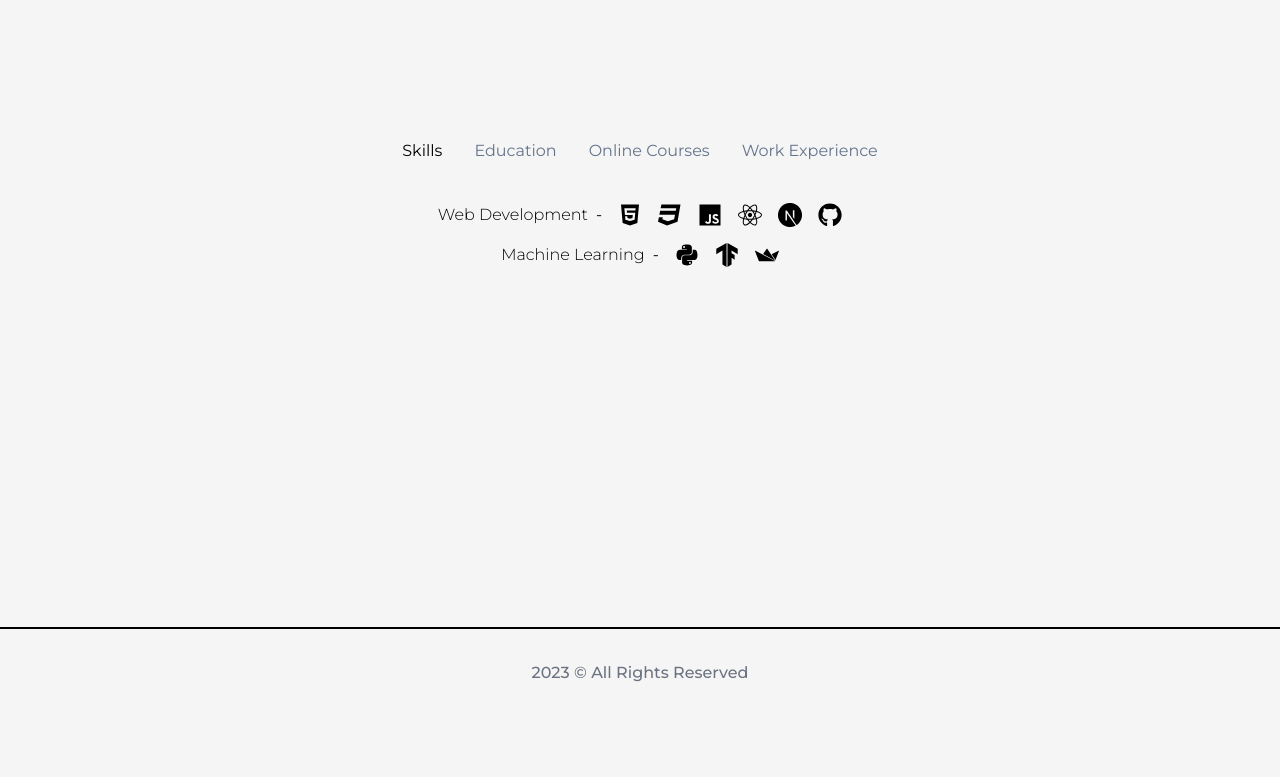
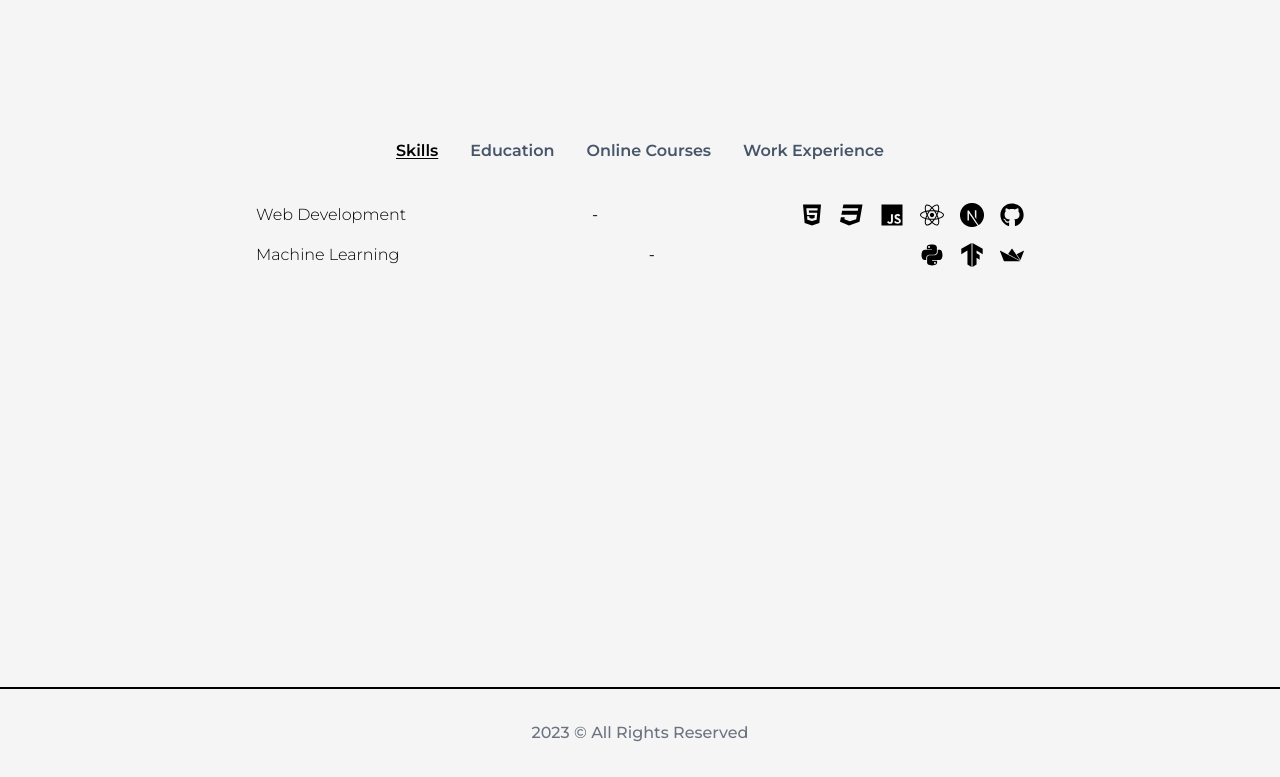
Before and after one commit to ikReza/ikr-portfolio, a Next.js app: page /about in a window 1280 px wide. Shown: the part 1217-1994 px from the top of the page. Before the commit the page ends 1934 px from the top, so only its background shows below. Built offline with nearby package versions, Linux system fonts and the light colour scheme.

Commit message:
skills update

```diff
--- a/src/app/about/Skills.jsx
+++ b/src/app/about/Skills.jsx
@@ -75,7 +75,7 @@ const aboutData = [
     title: "Work Experience",
     info: [
       {
-        subTitle: "Civil Engineer",
+        subTitle: "Jr. Civil Engineer",
         stage: "2021 - Present",
       },
       {
@@ -90,35 +90,42 @@ const Skills = () => {
 
   return (
     <div className="mt-48 mx-auto flex flex-col items-center">
-      <h2 className="mb-32 text-8xl font-bold text-center">Skills</h2>
-      <div className="flex flex-col w-full h-[360px]">
+      <h2 className="mb-32 font-bold !text-4xl text-center lg:!text-left sm:!text-6xl md:!text-7xl lg:!text-8xl">
+        Skills
+      </h2>
+      <div className="flex flex-col w-full h-[420px]">
         <div className="flex gap-x-4 xl:gap-x-8 mx-auto mb-4">
           {aboutData.map((item, itemIdx) => (
             <button
               key={itemIdx}
               className={`${
-                index === itemIdx ? "text-black" : "text-slate-500"
-              }`}
+                index === itemIdx
+                  ? "text-black underline underline-offset-2"
+                  : "text-slate-600"
+              } font-semibold`}
               onClick={() => setIndex(itemIdx)}
             >
               {item.title}
             </button>
           ))}
         </div>
-        <div className="py-2 md:py-6 flex flex-col items-center gap-y-2 md:gap-y-4">
+        <div className="py-2 md:py-6 flex flex-col w-9/12 mx-auto gap-y-2 md:gap-y-4">
           {aboutData[index].info.map((item, itemIdx) => (
             <div
               key={itemIdx}
-              className="flex flex-col items-center md:flex-row gap-x-2"
+              className="w-full flex flex-col items-center md:flex-row md:justify-between gap-x-2"
             >
-              <div className="font-light mb-2 text-center md:mb-0">
+              <div className="font-light mb-2 text-center md:text-left md:mb-0">
                 {item.subTitle}
               </div>
-              <div className="hidden md:flex">-</div>
-              <div>{item.stage}</div>
-              <div className="flex gap-x-4">
+
+              <div className="flex">
+                <span className="hidden md:flex mr-4">-</span>
+                {item.stage}
+              </div>
+              <div className={`flex gap-x-4 ${item.stage && "hidden"}`}>
                 {item.icons?.map((icon, iconIdx) => (
-                  <div key={iconIdx} className="text-2xl">
+                  <div key={iconIdx} className="text-2xl text-black">
                     {icon}
                   </div>
                 ))}
@@ -132,5 +139,3 @@ const Skills = () => {
 };
 
 export default Skills;
-
-//flex flex-col w-full xl:max-w-[48%] h-[480px]
--- a/src/app/about/page.jsx
+++ b/src/app/about/page.jsx
@@ -46,7 +46,7 @@ const About = () => {
           <div className="col-span-2 flex flex-col items-end justify-between max-lg:col-span-8 max-lg:flex-row max-lg:items-center max-md:order-3">
             <div className="flex flex-col items-end max-lg:items-center">
               <h1 className="text-5xl font-bold">
-                <AnimatedNumbers value={10} />+
+                <AnimatedNumbers value={5} />+
               </h1>
               <h2 className="font-medium text-gray-600 max-lg:text-center">Projects Completed</h2>
             </div>
--- a/src/app/components/Navbar.jsx
+++ b/src/app/components/Navbar.jsx
@@ -174,9 +174,9 @@ const Navbar = () => {
           </nav>
         </motion.div>
       )}
-      <h2 className="absolute left-[50%] translate-x-[-50%] font-bold text-xl">
+      <Link href="/" className="absolute left-[50%] translate-x-[-50%] font-bold text-xl">
         Ibrahim Kaiser
-      </h2>
+      </Link>
     </header>
   );
 };
```
